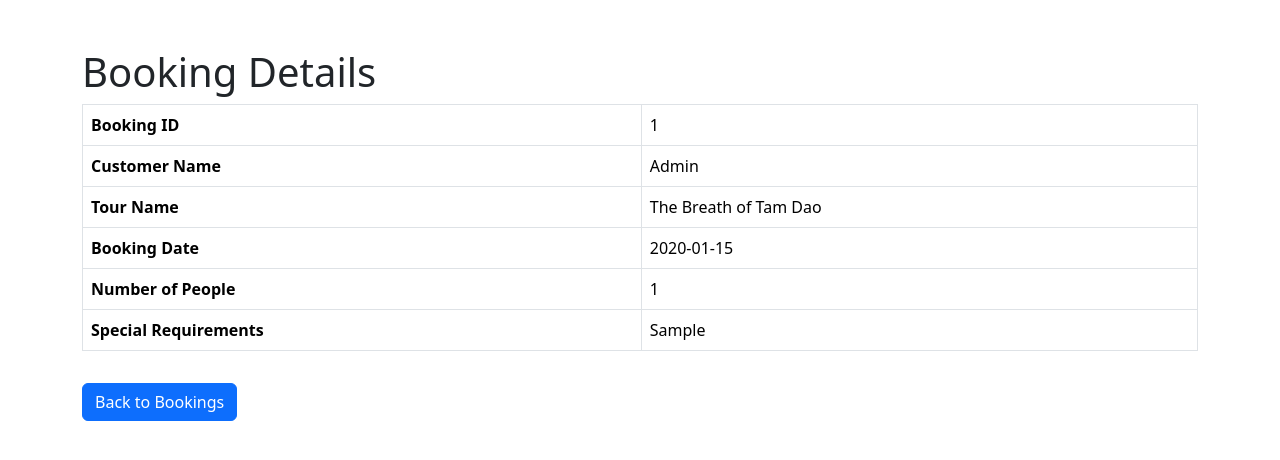
After one commit to HuuHau235/Booking_Tour, a PHP site: page /BOOKING/admin/booking_detail.php?booking_id=1 in a window 1280 px wide. The commit adds this page. Shown: the top 460 px of the page. Run offline with PHP 8.4, Linux system fonts and the light colour scheme; data comes from the database, SQL or seed files in the repository; tables that the repository leaves empty hold one stand-in row (values such as "Sample post").

Commit message:
Done admin

```diff
--- /dev/null
+++ b/src/admin/booking_detail.php
@@ -0,0 +1,79 @@
+<?php
+session_start();
+error_reporting(E_ALL ^ E_DEPRECATED);
+
+// Kết nối cơ sở dữ liệu
+$mysqli = new mysqli("localhost", "root", "", "HappyTrips");
+
+// Kiểm tra kết nối
+if ($mysqli->connect_error) {
+    die("Kết nối cơ sở dữ liệu thất bại: " . $mysqli->connect_error);
+}
+
+// Lấy booking_id từ URL
+$booking_id = $_GET['booking_id'];
+
+// Câu truy vấn lấy thông tin booking
+$query = "SELECT b.booking_id, b.user_id, b.num_people, b.special_requirements,
+                 DATE_FORMAT(b.created_at, '%Y-%m-%d') AS booking_date,
+                 u.name AS customer_name, t.name AS tour_name
+          FROM Booking b
+          JOIN User u ON b.user_id = u.user_id
+          JOIN Tour t ON b.tour_id = t.tour_id
+          WHERE b.booking_id = $booking_id";
+
+// Thực thi câu truy vấn
+$result = $mysqli->query($query);
+$booking = $result->fetch_assoc();
+
+// Đóng kết nối
+$mysqli->close();
+?>
+
+<!DOCTYPE html>
+<html lang="en">
+<head>
+    <meta charset="UTF-8">
+    <meta name="viewport" content="width=device-width, initial-scale=1.0">
+    <title>Booking Details</title>
+    <link href="https://cdn.jsdelivr.net/npm/bootstrap@5.3.2/dist/css/bootstrap.min.css" rel="stylesheet">
+</head>
+<body>
+    <div class="container mt-5">
+        <h1>Booking Details</h1>
+        <?php if ($booking): ?>
+            <table class="table table-bordered">
+                <tr>
+                    <th>Booking ID</th>
+                    <td><?php echo $booking['booking_id']; ?></td>
+                </tr>
+                <tr>
+                    <th>Customer Name</th>
+                    <td><?php echo $booking['customer_name']; ?></td>
+                </tr>
+                <tr>
+                    <th>Tour Name</th>
+                    <td><?php echo $booking['tour_name']; ?></td>
+                </tr>
+                <tr>
+                    <th>Booking Date</th>
+                    <td><?php echo $booking['booking_date']; ?></td>
+                </tr>
+                <tr>
+                    <th>Number of People</th>
+                    <td><?php echo $booking['num_people']; ?></td>
+                </tr>
+                <tr>
+                    <th>Special Requirements</th>
+                    <td><?php echo $booking['special_requirements']; ?></td>
+                </tr>
+            </table>
+        <?php else: ?>
+            <p>No booking found with the provided ID.</p>
+        <?php endif; ?>
+        <a href="admin_booking.php" class="btn btn-primary mt-3">Back to Bookings</a>
+    </div>
+
+    <script src="https://cdn.jsdelivr.net/npm/bootstrap@5.3.2/dist/js/bootstrap.bundle.min.js"></script>
+</body>
+</html>
```
Also changed, not shown: src/admin/admin_booking.php (+2 -17 lines).
